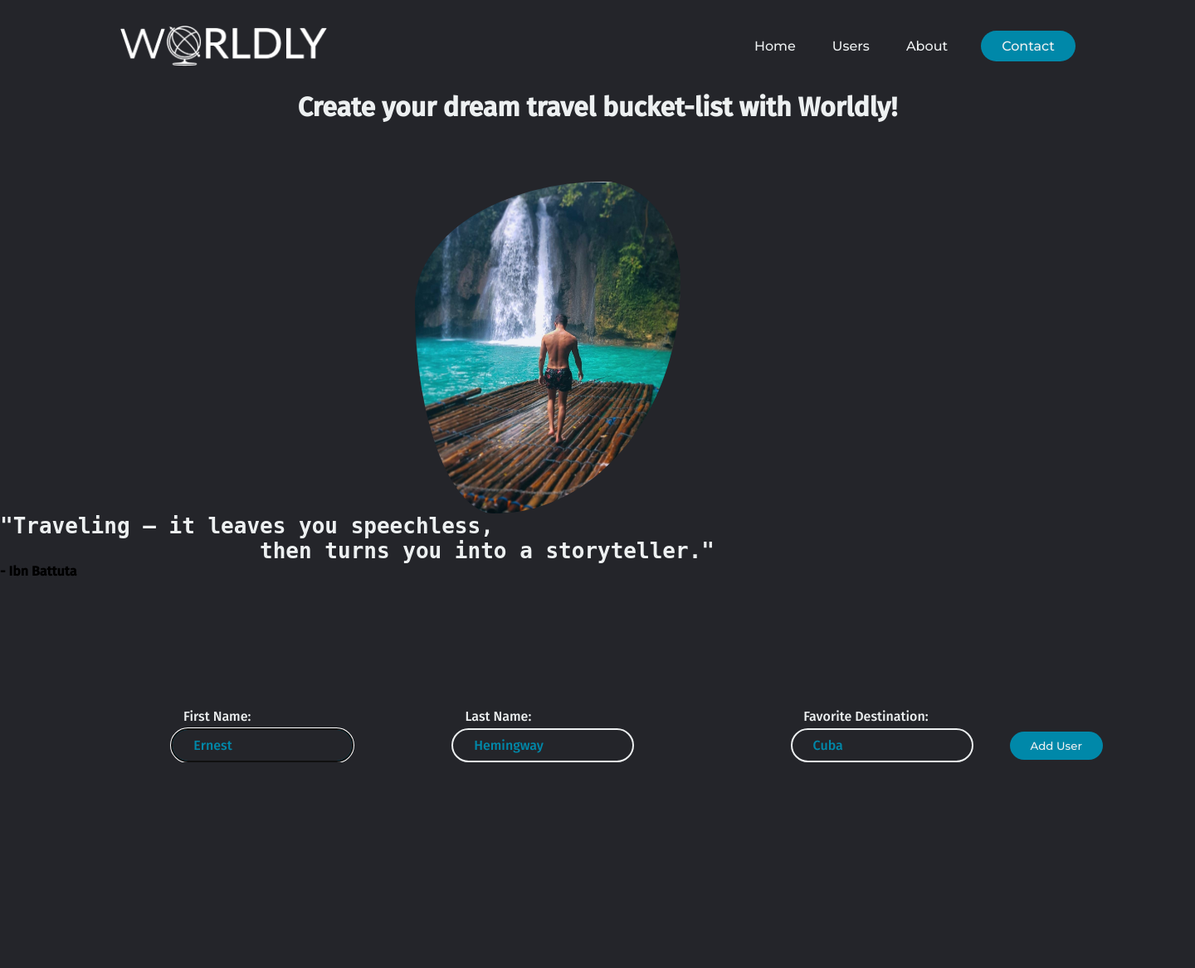
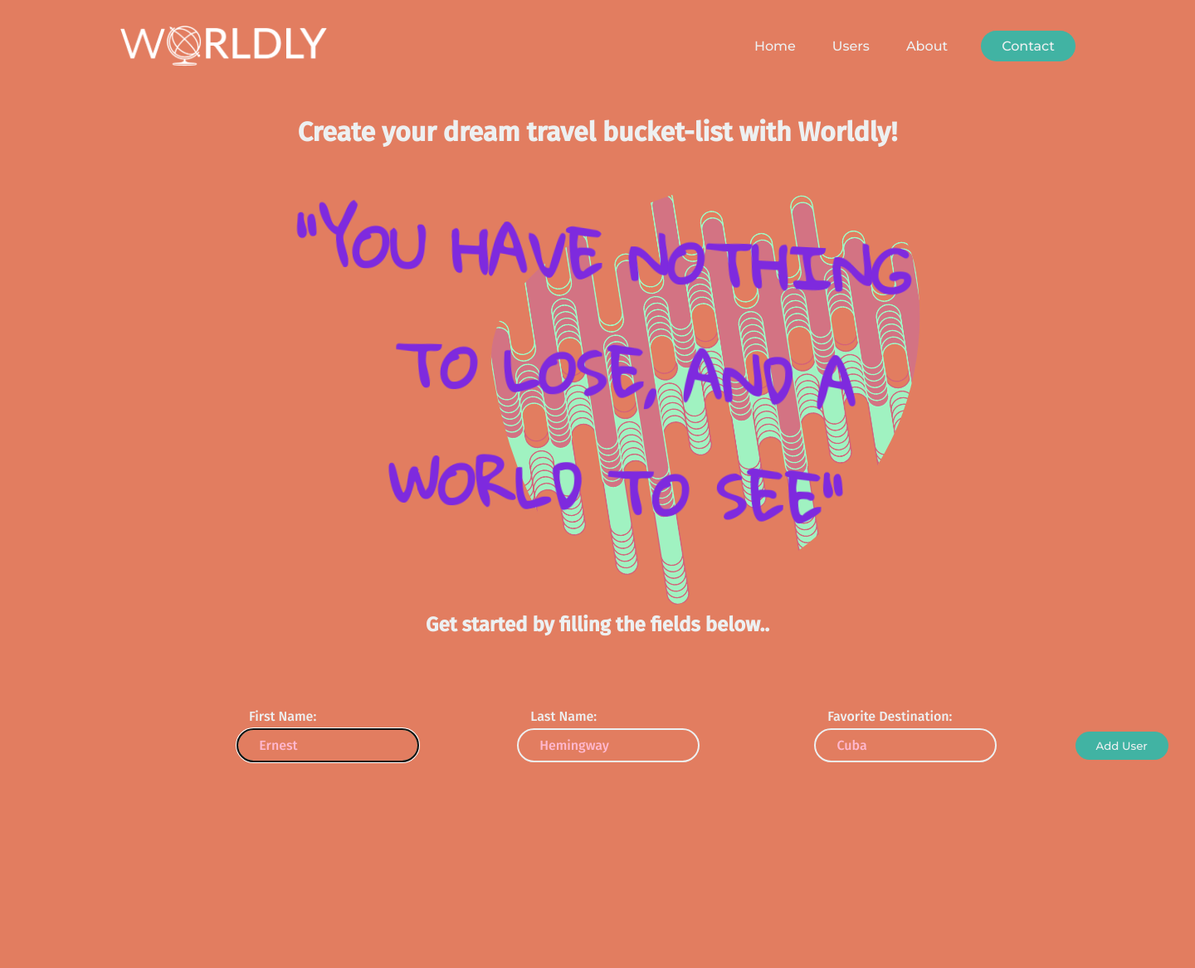
Before and after one commit to GiulianoDerosas/WorldlyProject, a Flask app: page / in a window 1440 px wide. Shown: the whole page at 83% size. Before the commit the page ends 919 px from the top, so only its background shows below. Run offline with Flask 2, Linux system fonts and the light colour scheme.

Commit message:
MASTER WORK POINT

```diff
--- a/controllers/user_controller.py
+++ b/controllers/user_controller.py
@@ -42,7 +42,7 @@ def destination_get():
     countries = country_repository.select_all()
     cities = city_repository.select_all()
     destinations = destination_repository.select_all()
-    return render_template("users/profile.html", users=users, countries=countries, cities=cities, destinations=destinations)
+    return render_template("users/<id>", users=users, countries=countries, cities=cities, destinations=destinations)
 
 # Creates a new destination
 @users_blueprint.route("/users/<id>", methods=['POST'])
--- a/static/css/styles.css
+++ b/static/css/styles.css
@@ -2,13 +2,15 @@
 
 @import url('https://fonts.googleapis.com/css2?family=Montserrat:wght@500&display=swap');
 @import url('https://fonts.googleapis.com/css2?family=Fira+Sans:wght@500&display=swap');
+@import url('https://fonts.googleapis.com/css2?family=Gloria+Hallelujah&display=swap');
 
 * {
     box-sizing: border-box;
     margin: 0;
     padding: 0;
-    background-color: #24252A;
+    background-color: #e27d60;
 }
+
 
 li, a, button {
     font-family: "Montserrat", sans-serif;
@@ -46,12 +48,12 @@ header {
 }
 
 .nav__links li a:hover {
-    color: #0088a9;
+    color: #41b3a3;
 }
 
 button {
     padding: 9px 25px;
-    background-color: rgba(0,136,169,1);
+    background-color: rgba(65, 179, 163, 1);
     border: none;
     border-radius: 50px;
     cursor: pointer;
@@ -60,7 +62,7 @@ button {
 }
 
 button:hover {
-    background-color: rgba(0,136,169,0.8);
+    background-color: rgba(65, 179, 163, 0.8)
 }
 
 /* ------------------------------------------------------------------------------------------------------- */
@@ -83,7 +85,7 @@ body {
 
 .add_user_btn {
     padding: 9px 25px;
-    background-color: rgba(0,136,169,1);
+    background-color: rgba(65, 179, 163, 1);
     border: none;
     border-radius: 50px;
     cursor: pointer;
@@ -94,7 +96,7 @@ body {
 }
 
 .add_user_btn:hover {
-    background-color: rgba(0,136,169,0.8);
+    background-color: rgba(65, 179, 163, 0.8);
 }
 
 .input_field {
@@ -110,20 +112,25 @@ body {
     box-shadow: none;
 }
 
+#favorite_destination.input_field {
+    position: relative;
+    right: 50px;
+}
+
 .input_field:focus {
-    border: 2px solid #0088a9;
+    border: 2px solid #41b3a3;
 }
 
 ::placeholder {
-    color: #0088a9;
+    color: #ffb8cf;
 }
 
 .create_user_form {
-    display: flex;
+    display: inline-block;
     justify-content: space-evenly;
-    align-items: center;
     position: relative;
     top: 700px;
+    left: 190px;
 }
 
 .label_su {
@@ -136,7 +143,7 @@ body {
 .label_sufd {
     position: relative;
     top: -35px;
-    left: 180px;
+    left: 130px;
     color: #edf0f1;
 }
 
@@ -147,9 +154,53 @@ body {
 .fade_title {
     display: flex;
     justify-content: center;
-    animation: fadeInAnimation ease 5s;
+    animation: fadeInAnimation ease 4s;
     animation-iteration-count: 1;
     animation-fill-mode: forwards;
+    position: relative;
+    top: 30px;
+}
+
+.center_image {
+    display: flex;
+    position: center;
+    justify-content: center;
+    position: relative;
+    left: 600px;
+    height: 500px;
+    width: auto;
+    max-width: 1200px;
+    transform: rotate(-9deg);
+    border-radius: 71% 29% 70% 30% / 37% 30% 70% 63%;
+    background: transparent;
+}
+
+
+.blockq {
+    display: flex;
+    justify-content: center;
+    font-size: 220%;
+    transform: rotate(3deg);
+    font-family: 'Gloria Hallelujah', cursive;
+    color: #7e2ade;
+    background: transparent;
+    z-index: 2;
+    animation: fadeInAnimation ease 4s;
+    animation-iteration-count: 1;
+    animation-fill-mode: forwards;
+    position: relative;
+    top: -480px;
+}
+
+.fade_title_2 {
+    color: #edf0f1;
+    display: flex;
+    justify-content: center;
+    animation: fadeInAnimation ease 4s;
+    animation-iteration-count: 1;
+    animation-fill-mode: forwards;
+    position: relative;
+    top: -400px;
 }
 
 @keyframes fadeInAnimation {
@@ -161,12 +212,57 @@ body {
      }
     }
 
-.center_image {
+/* ------------------------------------------------------------------------------------------------------- */
+/* ------------------------------------------------------------------------------------------------------- */
+/* ADD DESTINATION STYLING */
+.add_destination_btn {
+    padding: 9px 25px;
+    background-color: rgba(65, 179, 163, 1);
+    border: none;
+    border-radius: 50px;
+    cursor: pointer;
+    transition: all 0.3s ease 0s;
+    margin-left: 20px;
+    font-family: "Montserrat";
+    color: #edf0f1;
+}
+
+.add_destination_btn:hover {
+    background-color: rgba(65, 179, 163, 0.8);
+}
+
+.input_field_2 {
+    box-sizing: border-box;
+    padding: 9px 25px;
+    margin: 30px 20px 0px 10px;
+    border: 2px solid #edf0f1;
+    border-radius: 30px;
+    width: 220px;
+    font-family: "Fira Sans", sans-serif;
+    font-size: inherit;
+    color: #edf0f1;
+    box-shadow: none;
+}
+
+.input_field_2:focus {
+    border: 2px solid #41b3a3;
+}
+
+::placeholder {
+    color: #ffb8cf;
+}
+
+.create_destination_form {
     display: flex;
-    height: 400px;
-    width: auto;
+    justify-content: space-evenly;
+    align-items: center;
     position: relative;
-    left: 500px;
-    border: 1px;
-    border-radius: 71% 29% 70% 30% / 37% 30% 70% 63%;
 }
+/* ------------------------------------------------------------------------------------------------------- */
+/* ------------------------------------------------------------------------------------------------------- */
+/* USER PAGE STYLING */
+
+.profile_header {
+    display: flex;
+    justify-content: center;
+}
--- a/templates/cities/index.html
+++ /dev/null
@@ -1 +0,0 @@
-{% extends 'base.html'%}
--- a/templates/countries/index.html
+++ /dev/null
@@ -1 +0,0 @@
-{% extends 'base.html'%}
--- a/templates/destinations/index.html
+++ /dev/null
@@ -1 +0,0 @@
-{% extends 'base.html'%}
--- a/templates/index.html
+++ b/templates/index.html
@@ -15,15 +15,17 @@
 </div>
 
 <div>
-    <img class="center_image" src="/static/images/IMG_20210425_181936.jpg" alt="">
+    <img class="center_image" src="/static/images/v01-shape-011.png" alt="">
 </div>
 
-<div class="background"></div>
 
 <div>
-    <h1><pre>"Traveling – it leaves you speechless,
-                    then turns you into a storyteller."</pre></h1>
-    <h4>- Ibn Battuta</h4>
+    <h1><pre class="blockq">"YOU HAVE NOTHING
+    TO LOSE, AND A
+    WORLD TO SEE"</pre></h1>
 </div>
 
+
+<h2 class="fade_title_2">Get started by filling the fields below..</h2>
+
 {% endblock %}
--- a/templates/users/index.html
+++ b/templates/users/index.html
@@ -3,8 +3,9 @@
 {% block content %}
 <h1>Users</h1>
   {% for user in users %}
-  <p>
-    <a href="/users/{{user.id}}">{{user.first_name}} {{user.last_name}}</a> {{user.favorite_destination}}
+  <p class="each_user">
+    <a href="/users/{{user.id}}">{{user.first_name}} {{user.last_name}}</a><br>
+    Favorite Destination: {{user.favorite_destination}}
   </p>
   {% endfor %}
 
```
Also changed, not shown: templates/users/profile.html (+10 -7 lines), static/images/1619344333899.jpg (deleted), static/images/IMG_20210425_181936.jpg (deleted), static/images/v01-shape-011.png (added), static/images/v01-shape-117.png (added). Lines whose indentation alone changed are shown as unchanged.
